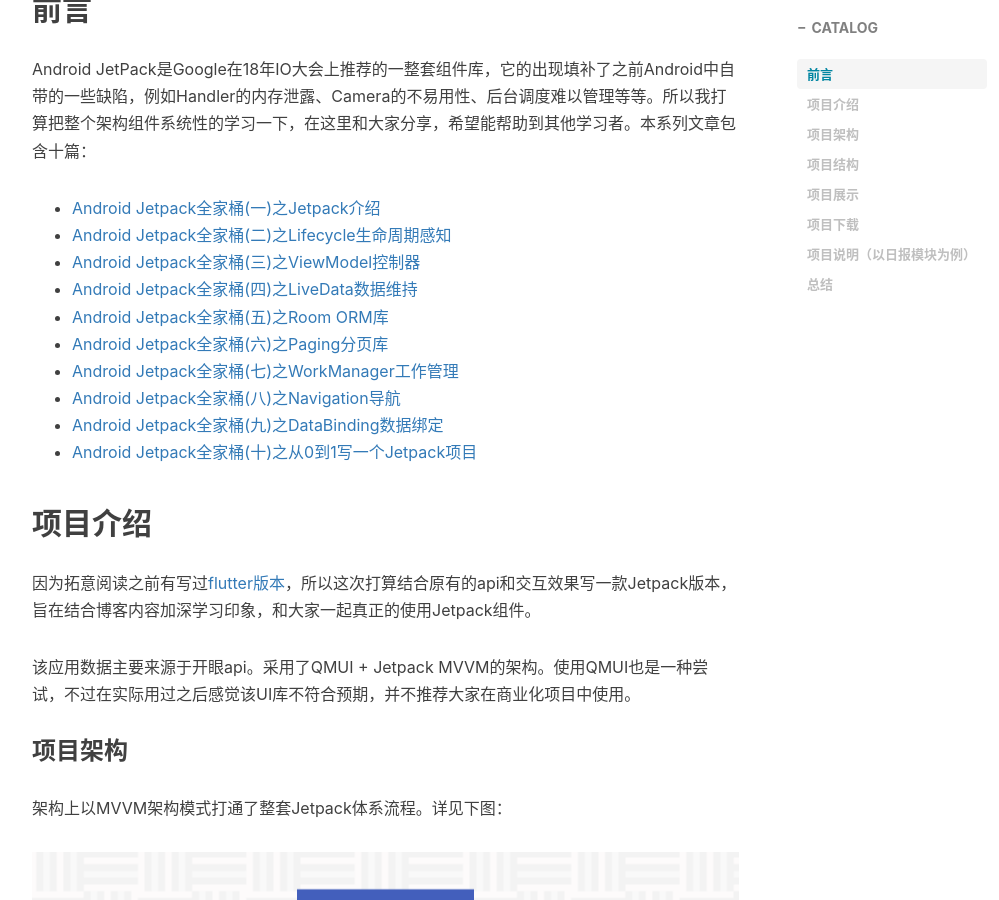
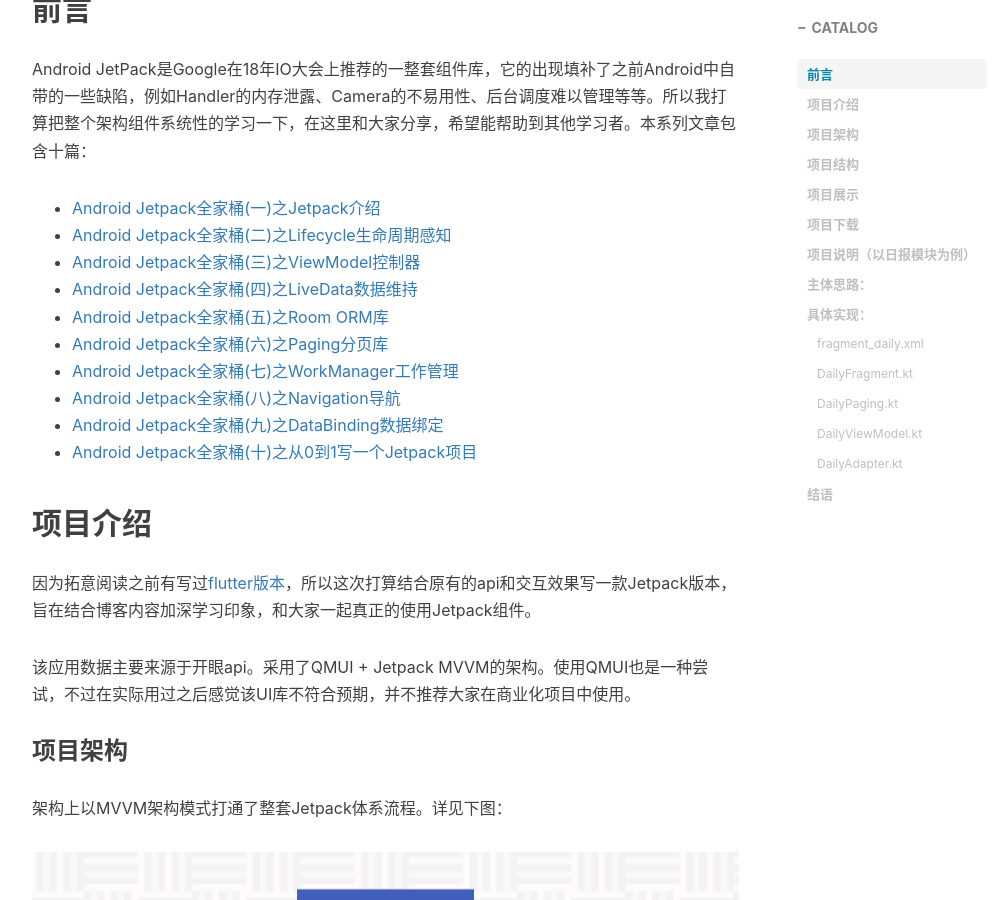
Before and after one commit to toeii/toeii.github.io, a Jekyll site: the page built from _posts/2019-11-20-Android Jetpack全家桶(十)之从0到1写一个JetPack项目.md, in a window 1280 px wide and 900 px high, scrolled down 574 px. Shown: the whole window, without its empty margins (233-1232 px from the left). Built offline with Jekyll 4.4.1, drawn with Linux system fonts in a browser that asks for light colours; nearby versions of some CDN libraries; comment, search, counter and statistics services are not loaded.

Commit message:
added new post

````diff
--- a/_posts/2019-11-20-Android Jetpack全家桶(十)之从0到1写一个JetPack项目.md
+++ b/_posts/2019-11-20-Android Jetpack全家桶(十)之从0到1写一个JetPack项目.md
@@ -59,7 +59,7 @@ Android JetPack是Google在18年IO大会上推荐的一整套组件库，它的
 
 ## 项目说明（以日报模块为例）
 
-主体思路：
+### 主体思路：
 
 - 1，视图（生成ViewDataBinding，关联ViewModel）
 
@@ -67,9 +67,9 @@ Android JetPack是Google在18年IO大会上推荐的一整套组件库，它的
 
 - 3，交互（PagedList建立关联，填充Adapter数据）
 
-具体实现：
+### 具体实现：
 
-fragment_daily.xml
+#### fragment_daily.xml
 
 ```XML
 
@@ -110,7 +110,7 @@ fragment_daily.xml
 
 ```
 
-DailyFragment.kt
+#### DailyFragment.kt
 
 ```java
 
@@ -193,7 +193,7 @@ class DailyFragment : BaseFragment<FragmentDailyBinding>(){
 
 ```
 
-DailyPaging.kt
+#### DailyPaging.kt
 
 ```java
 
@@ -256,7 +256,7 @@ class DailyDataSourceFactory(private val repository: DailyRepository) : DataSour
 
 ```
 
-DailyViewModel.kt
+#### DailyViewModel.kt
 
 ```java
 
@@ -288,7 +288,7 @@ class DailyModelFactory(private val repository: DailyRepository) : ViewModelProv
 
 ```
 
-DailyAdapter.kt
+#### DailyAdapter.kt
 
 ```java
 
@@ -412,7 +412,7 @@ private fun initViewBindingImpl(itemView: View): ViewDataBinding? =
 
 ```
 
-## 总结
+## 结语
 
 以上是项目模块的实现分析，如果理解不透可以参考学习一下整体项目。[项目地址点我。](https://github.com/toeii/JetPackExampleApp_ExtensionRead)
 
````
